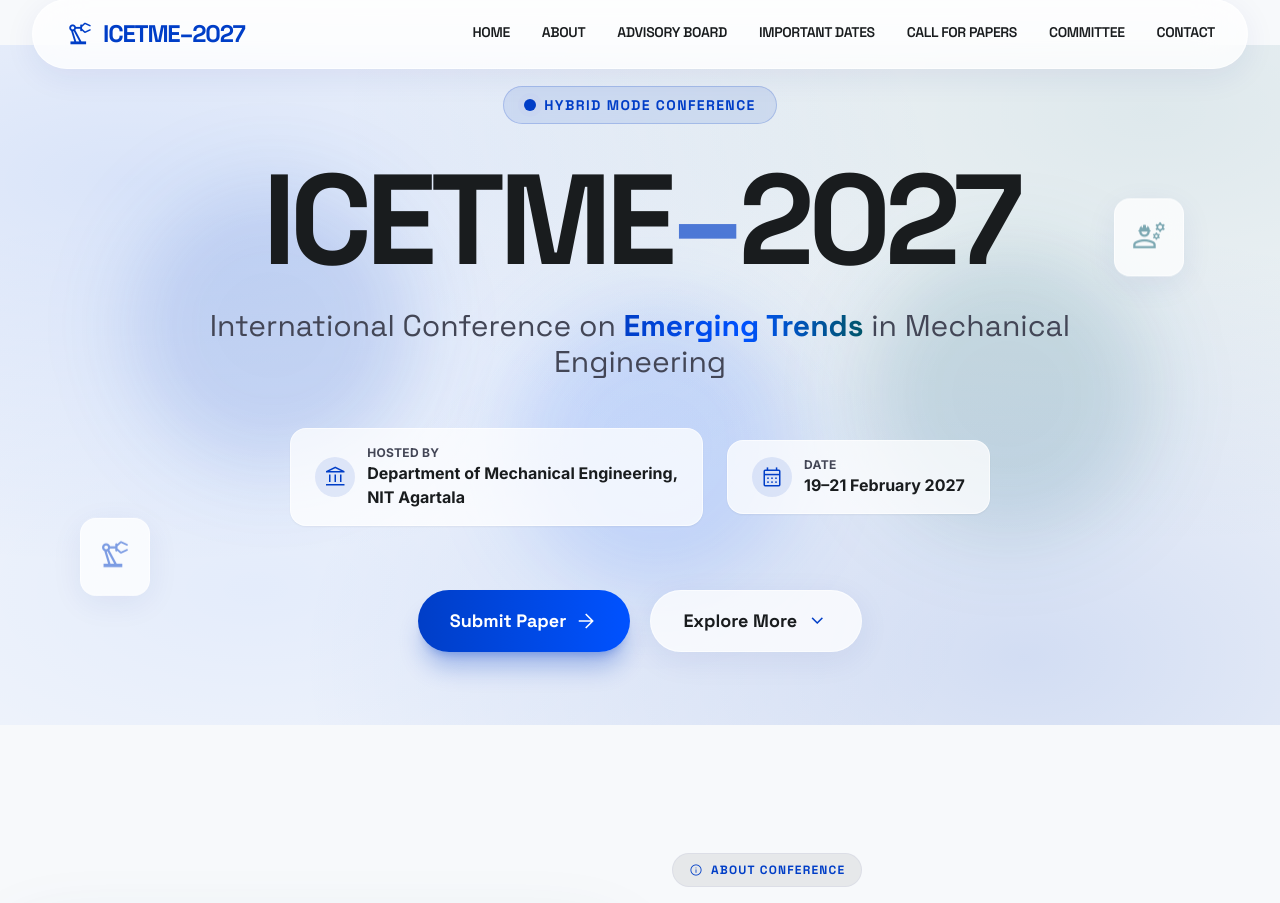
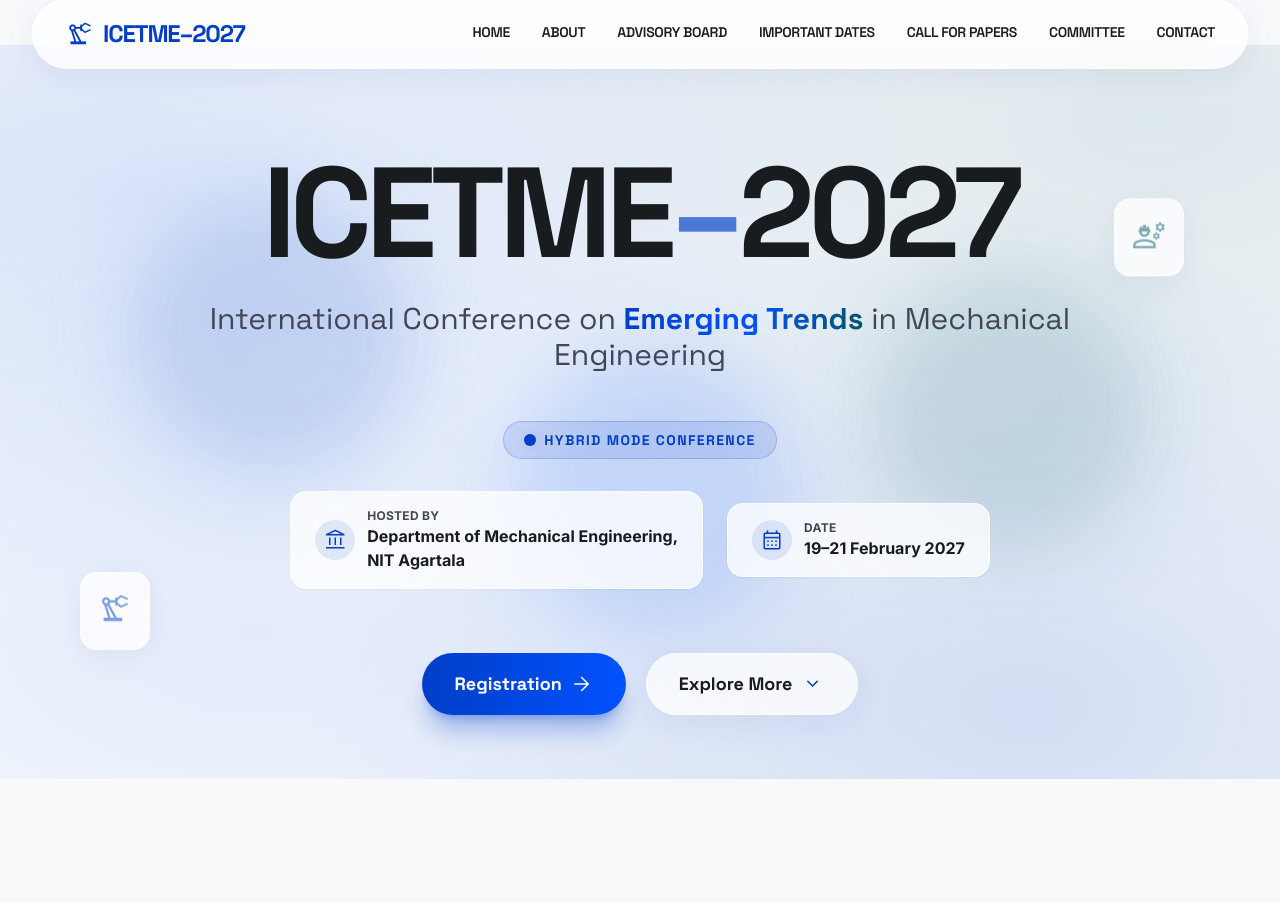
Before and after one commit to Kalyan-udd/ICETME-2027, a FastAPI app: template templates/index.html in a window 1280 px wide. Shown: the part 25-928 px from the top of the page. Run offline with FastAPI, Linux system fonts and the light colour scheme; the template is opened without the code that fills it, so the values that code supplies are empty; some libraries are stand-ins or nearby versions.

Commit message:
changes in some formats of files.

```diff
--- a/main.py
+++ b/main.py
@@ -8,30 +8,10 @@ app.mount("/templates/static", StaticFiles(directory="./templates/static"), name
 
 templates = Jinja2Templates(directory='templates')
 
-posts: list[dict] = [
-
-    {
-        "id" : 1,
-        "name" : "kalyan",
-        "title" : "IC engines.",
-        "description" : "research on IC engines for optimal fuel efficiency",
-        "date_of_posted" : "20-april-2026"
-    },
-
-    {
-        "id" : 2,
-        "name" : "rohit",
-        "title" : "diesel engines",
-        "description" : "research on diesel engines for optimal fuel efficiency",
-        "date_of_posted" : "26-april-2026"
-    }
-
-]
-
 @app.get("/")
 async def home(request: Request):
     return templates.TemplateResponse(request, "home.html")
 
-@app.get("/api/posts")
-async def get_posts():
-    return posts
+@app.post("/")
+async def registration(request: Request):
+    return templates.TemplateResponse(request, "registration.html")
--- a/templates/index.html
+++ b/templates/index.html
@@ -73,7 +73,7 @@
           }
         }
     </script>
-    <link rel="stylesheet" href="style.css">
+    <link rel="stylesheet" href="static/css/home.css">
 </head>
 <body class="bg-background text-on-background font-body selection:bg-primary-fixed selection:text-on-primary-fixed">
 
@@ -111,6 +111,19 @@
     </div>
 
     <div class="container mx-auto px-6 relative z-10 text-center flex flex-col items-center">
+
+        <div>
+            <br>
+            <br>
+            <br>
+        </div>
+        <h1 class="font-headline text-6xl md:text-8xl lg:text-9xl font-extrabold tracking-tighter text-on-background mb-6 animate-fade-in-up" style="animation-delay: 0.1s;">
+            ICETME<span class="text-primary animate-pulse inline-block">–</span>2027
+        </h1>
+
+        <p class="font-headline text-2xl md:text-3xl text-on-surface-variant max-w-4xl mx-auto mb-12 leading-tight animate-fade-in-up" style="animation-delay: 0.2s;">
+            International Conference on <span class="gradient-text font-bold">Emerging Trends</span> in Mechanical Engineering
+        </p>
         <div class="inline-flex items-center gap-2 mb-8 px-5 py-2 rounded-full bg-primary/10 border border-primary/20 text-primary font-headline text-sm font-bold uppercase tracking-widest animate-fade-in-up backdrop-blur-sm">
             <span class="relative flex h-3 w-3">
               <span class="animate-ping absolute inline-flex h-full w-full rounded-full bg-primary opacity-75"></span>
@@ -118,15 +131,6 @@
             </span>
             Hybrid Mode Conference
         </div>
-
-        <h1 class="font-headline text-6xl md:text-8xl lg:text-9xl font-extrabold tracking-tighter text-on-background mb-6 animate-fade-in-up" style="animation-delay: 0.1s;">
-            ICETME<span class="text-primary animate-pulse inline-block">–</span>2027
-        </h1>
-
-        <p class="font-headline text-2xl md:text-3xl text-on-surface-variant max-w-4xl mx-auto mb-12 leading-tight animate-fade-in-up" style="animation-delay: 0.2s;">
-            International Conference on <span class="gradient-text font-bold">Emerging Trends</span> in Mechanical Engineering
-        </p>
-
         <div class="flex flex-col md:flex-row items-center justify-center gap-6 mb-16 animate-fade-in-up" style="animation-delay: 0.3s;">
             <div class="flex items-center gap-3 glass-card px-6 py-4 rounded-2xl shadow-sm">
                 <div class="w-10 h-10 rounded-full bg-primary/10 flex items-center justify-center">
@@ -136,7 +140,9 @@
                     <p class="text-xs text-on-surface-variant font-bold uppercase tracking-wide">Hosted By</p>
                     <p class="font-bold text-on-background">Department of Mechanical Engineering,<br>NIT Agartala</p>
                 </div>
+
             </div>
+
             <div class="flex items-center gap-3 glass-card px-6 py-4 rounded-2xl shadow-sm">
                 <div class="w-10 h-10 rounded-full bg-primary/10 flex items-center justify-center">
                     <span class="material-symbols-outlined text-primary">calendar_month</span>
@@ -150,7 +156,7 @@
 
         <div class="flex flex-col sm:flex-row justify-center gap-5 animate-fade-in-up" style="animation-delay: 0.4s;">
             <a href="#papers" class="group relative px-8 py-4 bg-gradient-to-r from-primary to-primary-container text-on-primary rounded-full font-headline font-bold text-lg shadow-xl shadow-primary/30 hover:shadow-2xl hover:shadow-primary/40 hover:-translate-y-1 transition-all duration-300 overflow-hidden flex items-center gap-2">
-                <span class="relative z-10 flex items-center gap-2">Submit Paper <span class="material-symbols-outlined group-hover:translate-x-1 transition-transform">arrow_forward</span></span>
+                <span class="relative z-10 flex items-center gap-2">Registration <span class="material-symbols-outlined group-hover:translate-x-1 transition-transform">arrow_forward</span></span>
             </a>
             <a href="#about" class="px-8 py-4 glass-card text-on-surface rounded-full font-headline font-bold text-lg hover:bg-white transition-colors duration-300 flex items-center gap-2 group">
                 Explore More <span class="material-symbols-outlined text-primary group-hover:animate-bounce">expand_more</span>
@@ -612,6 +618,6 @@
     </div>
 </footer>
 
-<script src="script.js"></script>
+<script src="static/js/home.js"></script>
 </body>
 </html>
```
Also changed, not shown: templates/static/css/home.css (renamed from templates/static/css/style.css), templates/static/js/home.js (renamed from templates/static/js/script.js).
